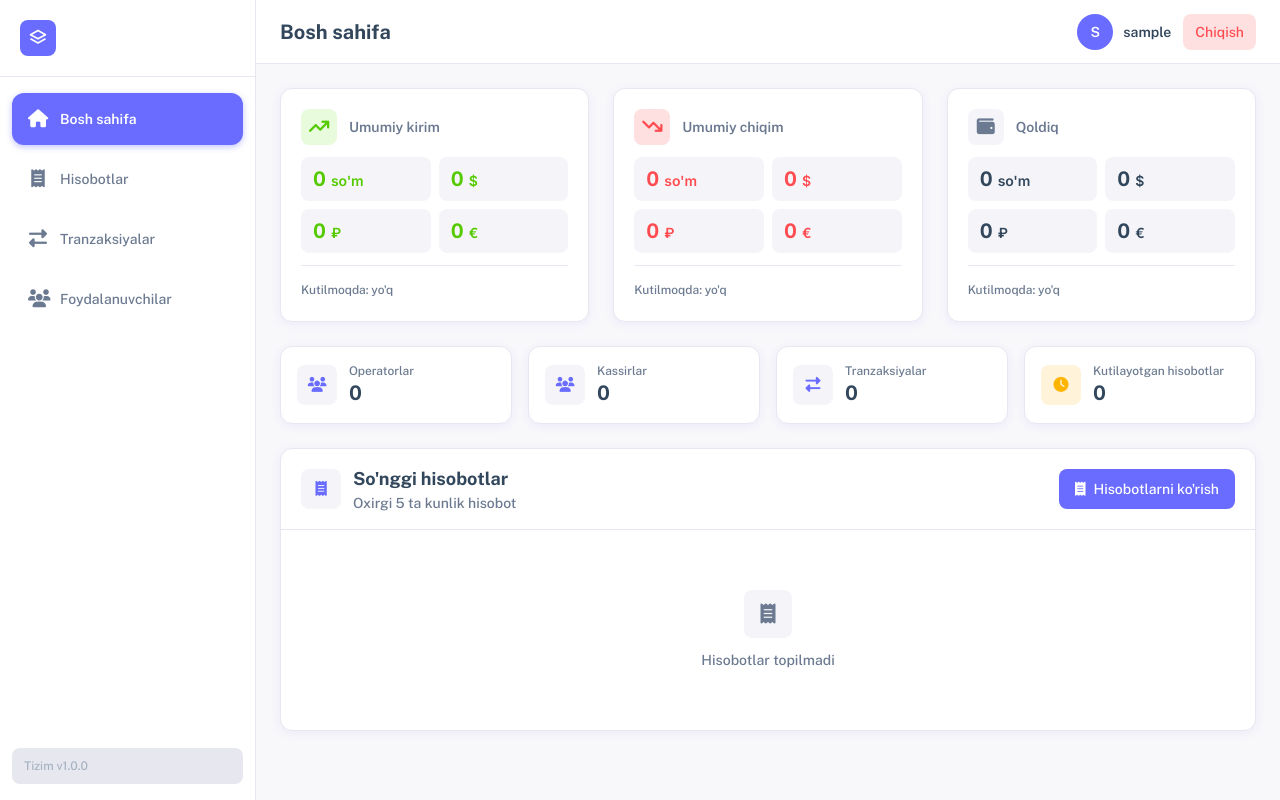
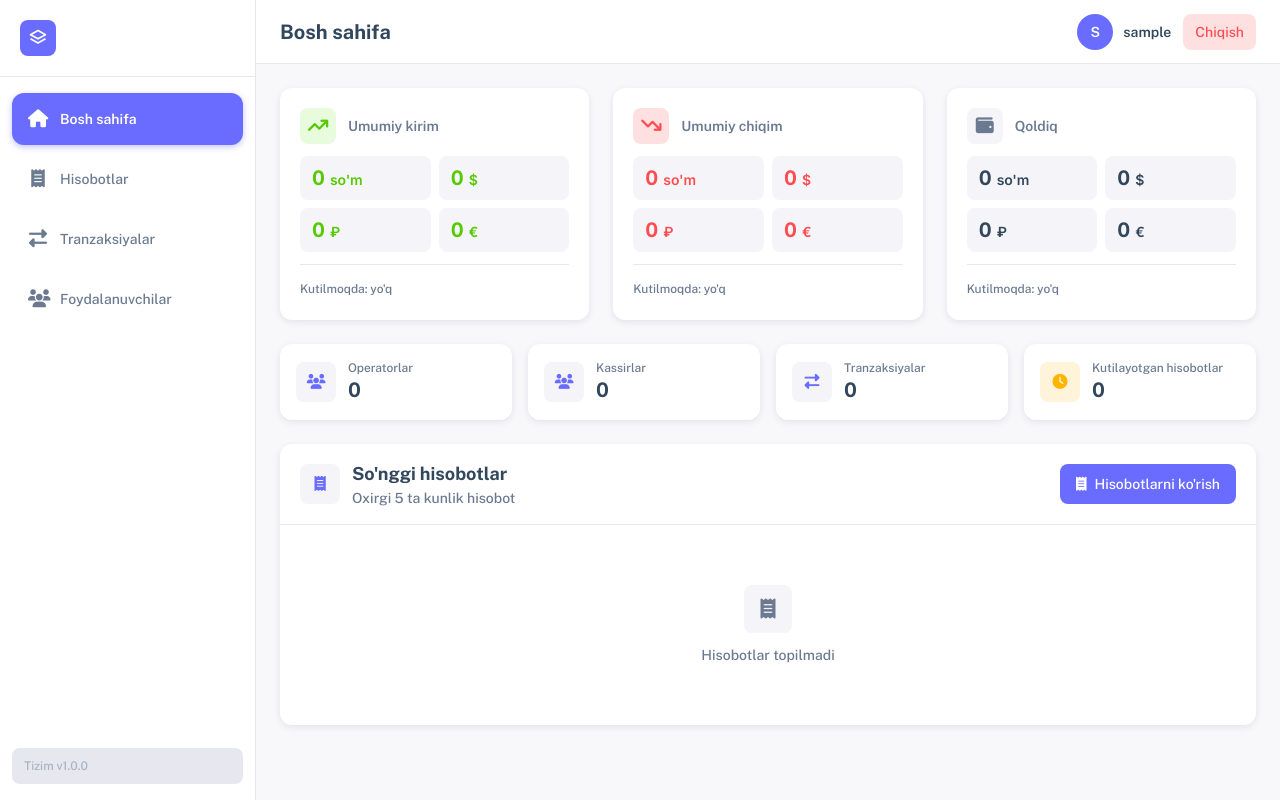
Before and after one commit to clashcoocac-cyber/finance, a Django app: page /dashboard/boss/ in a window 1280 px wide. Run offline with Django 4.2, Linux system fonts and the light colour scheme; the visitor is signed in with stand-in values (Sample User, id 1); data comes from the database, SQL or seed files in the repository; data that the repository does not hold is empty; some libraries are stand-ins or nearby versions.

Commit message:
style: match real Sneat card shadow/border spec, add focus ring, fix leftover Cyrillic
Verified against actual Sneat source (sneat-1.0.0.zip):
- .card in Sneat is shadow-only (border: 0, box-shadow:
  0 2px 6px 0 rgba(67,89,113,.12)) — ours had both a visible border AND
  a violet-tinted shadow. Update --shadow-card token to the real value
  and strip the redundant border from every card wrapper site-wide.
- Sneat's .form-control:focus has a subtle violet glow
  (box-shadow: 0 0 .25rem .05rem rgba(105,108,255,.1)); add the
  equivalent as a global focus rule (previously falling back to the
  browser's default blue outline).
- login.html still had a Cyrillic page title and its own one-off
  border; fixed to Latin and dropped the border to match every other
  card.

Co-Authored-By: Claude Sonnet 5 <noreply@anthropic.com>
Claude-Session: https://claude.ai/code/session_01ELD6hteTV6TXqvBvAzbjnE

```diff
--- a/templates/accounts/login.html
+++ b/templates/accounts/login.html
@@ -1,10 +1,10 @@
 {% extends "base.html" %}
 
-{% block title %}Тизимга кириш{% endblock %}
+{% block title %}Tizimga kirish{% endblock %}
 
 {% block content %}
 <div class="min-h-screen flex items-center justify-center p-4">
-    <div class="rounded-2xl shadow-lg p-8 w-full max-w-md fade-in" style="background: var(--color-surface); border: 1px solid var(--color-border);">
+    <div class="rounded-2xl shadow-lg p-8 w-full max-w-md fade-in" style="background: var(--color-surface);">
         <div class="flex items-center gap-4 mb-6">
             <span class="w-12 h-12 rounded-lg flex items-center justify-center shrink-0" style="background: var(--color-surface-muted); color: var(--color-brand);">
                 <svg class="w-6 h-6" viewBox="0 0 24 24" fill="none" stroke="currentColor" stroke-width="2" stroke-linecap="round" stroke-linejoin="round">
--- a/templates/accounts/user_list.html
+++ b/templates/accounts/user_list.html
@@ -5,7 +5,7 @@
 
 {% block page_content %}
 <div class="max-w-5xl mx-auto space-y-6">
-    <div class="rounded-xl border" style="background: var(--color-surface); border-color: var(--color-border);" x-data="{ open: {% if form.errors %}true{% else %}false{% endif %}, editUser: {id: '', username: '', company: ''}, editOpen: false }">
+    <div class="rounded-xl" style="background: var(--color-surface);" x-data="{ open: {% if form.errors %}true{% else %}false{% endif %}, editUser: {id: '', username: '', company: ''}, editOpen: false }">
         <div class="flex items-center justify-between px-5 py-4" style="border-bottom: 1px solid var(--color-border);">
             <div class="flex items-center gap-3">
                 <span class="flex items-center justify-center w-10 h-10 rounded-lg shrink-0" style="background: var(--color-surface-muted); color: var(--color-brand);">
--- a/templates/base.html
+++ b/templates/base.html
@@ -44,7 +44,7 @@
             --color-sidebar-active-bg: #696CFF;
             --color-sidebar-active-text: #FFFFFF;
 
-            --shadow-card: 0 2px 10px rgba(105, 108, 255, 0.08);
+            --shadow-card: 0 2px 6px 0 rgba(67, 89, 113, 0.12);
         }
         @media (prefers-color-scheme: dark) {
             :root:not([data-theme="light"]) {
@@ -60,7 +60,7 @@
                 --color-sidebar-text: #A7A3C0;
                 --color-sidebar-text-muted: #6B7290;
 
-                --shadow-card: 0 2px 10px rgba(0, 0, 0, 0.3);
+                --shadow-card: 0 2px 8px rgba(0, 0, 0, 0.32);
             }
         }
         body {
@@ -87,6 +87,13 @@
         .flatpickr-day.today { border-color: var(--color-brand); }
         /* Sneat-style soft elevation on every surface card (border + surface-bg combo). */
         [class*="rounded-xl"][style*="var(--color-surface)"]:not([style*="var(--color-surface-muted)"]) { box-shadow: var(--shadow-card); }
+        /* Sneat's violet focus glow, applied globally so every input/select/textarea/button gets it. */
+        input:not([type="checkbox"]):not([type="radio"]):focus,
+        select:focus, textarea:focus, button:focus-visible, a:focus-visible {
+            outline: none;
+            box-shadow: 0 0 0.25rem 0.05rem rgba(105, 108, 255, 0.25);
+            border-color: var(--color-brand) !important;
+        }
     </style>
 </head>
 <body class="min-h-screen">
--- a/templates/cashier_home.html
+++ b/templates/cashier_home.html
@@ -18,7 +18,7 @@
             {% include "partials/_payment_card.html" with title="Naqd" icon="cash" amounts_uzs=total.cash.uzs amounts_usd=total.cash.usd amounts_rub=total.cash.rub amounts_eur=total.cash.eur %}
         </div>
 
-        <div class="rounded-xl border" style="background: var(--color-surface); border-color: var(--color-border);">
+        <div class="rounded-xl" style="background: var(--color-surface);">
             <div class="flex items-center justify-between px-5 py-4" style="border-bottom: 1px solid var(--color-border);">
                 <div class="flex items-center gap-3">
                     <span class="w-10 h-10 rounded-lg flex items-center justify-center shrink-0" style="background: var(--color-surface-muted); color: var(--color-brand);">
--- a/templates/dashboard/boss.html
+++ b/templates/dashboard/boss.html
@@ -37,7 +37,7 @@
 
     <!-- System stats -->
     <div class="grid grid-cols-2 lg:grid-cols-4 gap-4">
-        <div class="rounded-xl border p-4 flex items-center gap-3" style="background: var(--color-surface); border-color: var(--color-border);">
+        <div class="rounded-xl p-4 flex items-center gap-3" style="background: var(--color-surface);">
             <span class="flex items-center justify-center w-10 h-10 rounded-lg shrink-0" style="background: var(--color-surface-muted); color: var(--color-brand);">
                 <i class="fa-solid fa-users"></i>
             </span>
@@ -46,7 +46,7 @@
                 <p class="text-xl font-bold money" style="color: var(--color-text);">{{ operator_count }}</p>
             </div>
         </div>
-        <div class="rounded-xl border p-4 flex items-center gap-3" style="background: var(--color-surface); border-color: var(--color-border);">
+        <div class="rounded-xl p-4 flex items-center gap-3" style="background: var(--color-surface);">
             <span class="flex items-center justify-center w-10 h-10 rounded-lg shrink-0" style="background: var(--color-surface-muted); color: var(--color-brand);">
                 <i class="fa-solid fa-users"></i>
             </span>
@@ -55,7 +55,7 @@
                 <p class="text-xl font-bold money" style="color: var(--color-text);">{{ cashier_count }}</p>
             </div>
         </div>
-        <div class="rounded-xl border p-4 flex items-center gap-3" style="background: var(--color-surface); border-color: var(--color-border);">
+        <div class="rounded-xl p-4 flex items-center gap-3" style="background: var(--color-surface);">
             <span class="flex items-center justify-center w-10 h-10 rounded-lg shrink-0" style="background: var(--color-surface-muted); color: var(--color-brand);">
                 <i class="fa-solid fa-right-left"></i>
             </span>
@@ -64,7 +64,7 @@
                 <p class="text-xl font-bold money" style="color: var(--color-text);">{{ transaction_count }}</p>
             </div>
         </div>
-        <div class="rounded-xl border p-4 flex items-center gap-3" style="background: var(--color-surface); border-color: var(--color-border);">
+        <div class="rounded-xl p-4 flex items-center gap-3" style="background: var(--color-surface);">
             <span class="flex items-center justify-center w-10 h-10 rounded-lg shrink-0" style="background: var(--color-pending-bg); color: var(--color-pending);">
                 <i class="fa-solid fa-clock"></i>
             </span>
@@ -76,7 +76,7 @@
     </div>
 
     <!-- Recent reports -->
-    <div class="rounded-xl border" style="background: var(--color-surface); border-color: var(--color-border);">
+    <div class="rounded-xl" style="background: var(--color-surface);">
         <div class="flex items-center justify-between px-5 py-4" style="border-bottom: 1px solid var(--color-border);">
             <div class="flex items-center gap-3">
                 <span class="flex items-center justify-center w-10 h-10 rounded-lg shrink-0" style="background: var(--color-surface-muted); color: var(--color-brand);">
--- a/templates/dashboard/operator.html
+++ b/templates/dashboard/operator.html
@@ -27,7 +27,7 @@
             {% include "partials/_payment_card.html" with title="Naqd" icon="cash" amounts_uzs=total.cash.uzs amounts_usd=total.cash.usd amounts_rub=total.cash.rub amounts_eur=total.cash.eur %}
         </div>
 
-        <div class="rounded-xl border" style="background: var(--color-surface); border-color: var(--color-border);">
+        <div class="rounded-xl" style="background: var(--color-surface);">
             <div class="flex items-center gap-3 px-5 py-4" style="border-bottom: 1px solid var(--color-border);">
                 <span class="w-10 h-10 rounded-lg flex items-center justify-center shrink-0" style="background: var(--color-surface-muted); color: var(--color-text-muted);">
                     <i class="fa-solid fa-receipt text-lg"></i>
--- a/templates/dashboard/operator_transactions.html
+++ b/templates/dashboard/operator_transactions.html
@@ -7,7 +7,7 @@
 
 {% block page_content %}
 <div class="max-w-7xl mx-auto space-y-6">
-        <div class="rounded-xl border p-5 flex flex-wrap items-center justify-between gap-4" style="background: var(--color-surface); border-color: var(--color-border);">
+        <div class="rounded-xl p-5 flex flex-wrap items-center justify-between gap-4" style="background: var(--color-surface);">
             <div class="flex flex-wrap items-center gap-3">
                 <label for="reportDate" class="text-sm font-medium whitespace-nowrap" style="color: var(--color-text);">Kun tanlash</label>
                 <div class="relative">
@@ -143,7 +143,7 @@
             </div>
         </div>
 
-        <div class="rounded-xl border" style="background: var(--color-surface); border-color: var(--color-border);">
+        <div class="rounded-xl" style="background: var(--color-surface);">
             <div class="px-5 py-4" style="border-bottom: 1px solid var(--color-border);">
                 <form method="get" class="grid grid-cols-1 md:grid-cols-4 gap-3">
                     <input type="hidden" name="report_date" value="{{ report_date }}">
--- a/templates/edit_tran.html
+++ b/templates/edit_tran.html
@@ -8,7 +8,7 @@
 {% block page_content %}
 <div class="max-w-2xl mx-auto space-y-6">
     <!-- Read-only info -->
-    <div class="rounded-xl border p-5" style="background: var(--color-surface); border-color: var(--color-border);">
+    <div class="rounded-xl p-5" style="background: var(--color-surface);">
         <div class="grid grid-cols-1 sm:grid-cols-3 gap-4 text-sm">
             <div>
                 <p class="text-xs font-medium uppercase tracking-wide mb-1" style="color: var(--color-text-muted);">Sana/Vaqt</p>
@@ -26,7 +26,7 @@
     </div>
 
     <!-- Edit form -->
-    <div class="rounded-xl border" style="background: var(--color-surface); border-color: var(--color-border);">
+    <div class="rounded-xl" style="background: var(--color-surface);">
         <div class="flex items-center gap-3 px-5 py-4" style="border-bottom: 1px solid var(--color-border);">
             <span class="flex items-center justify-center w-10 h-10 rounded-lg shrink-0" style="background: var(--color-surface-muted); color: var(--color-brand);">
                 <svg class="w-5 h-5" viewBox="0 0 24 24" fill="none" stroke="currentColor" stroke-width="2" stroke-linecap="round" stroke-linejoin="round"><path d="M4 20h4l10-10-4-4L4 16v4z"></path><path d="M13.5 6.5l4 4"></path></svg>
--- a/templates/expenses_page.html
+++ b/templates/expenses_page.html
@@ -7,7 +7,7 @@
 {% block page_content %}
 <div class="max-w-7xl mx-auto">
     {{ form.category_options|json_script:"category-options-data" }}
-    <div class="rounded-xl border" style="background: var(--color-surface); border-color: var(--color-border);">
+    <div class="rounded-xl" style="background: var(--color-surface);">
             <div class="flex flex-wrap items-center justify-between gap-3 px-5 py-4" style="border-bottom: 1px solid var(--color-border);">
                 <div class="flex items-center gap-3">
                     <span class="w-10 h-10 rounded-lg flex items-center justify-center shrink-0" style="background: var(--color-negative-bg); color: var(--color-negative);">
--- a/templates/incomes_page.html
+++ b/templates/incomes_page.html
@@ -6,7 +6,7 @@
 
 {% block page_content %}
 <div class="max-w-7xl mx-auto">
-    <div class="rounded-xl border" style="background: var(--color-surface); border-color: var(--color-border);">
+    <div class="rounded-xl" style="background: var(--color-surface);">
             <div class="flex flex-wrap items-center justify-between gap-3 px-5 py-4" style="border-bottom: 1px solid var(--color-border);">
                 <div class="flex items-center gap-3">
                     <span class="w-10 h-10 rounded-lg flex items-center justify-center shrink-0" style="background: var(--color-positive-bg); color: var(--color-positive);">
--- a/templates/partials/_payment_card.html
+++ b/templates/partials/_payment_card.html
@@ -3,7 +3,7 @@
    but a plain amounts shape (uzs/usd/rub/eur, no "total_" prefix, no confirmed/pending split).
    icon: "cash" gets a positive-tinted badge, anything else (click channels) gets a brand-tinted badge —
    so the cash channel reads visually distinct from the card channels.{% endcomment %}
-<div class="rounded-xl p-5 border" style="background: var(--color-surface); border-color: var(--color-border);">
+<div class="rounded-xl p-5" style="background: var(--color-surface);">
     <div class="flex items-center gap-3 mb-3">
         <span class="flex items-center justify-center w-9 h-9 rounded-lg shrink-0"
               style="background: {% if icon == 'cash' %}var(--color-positive-bg){% else %}var(--color-surface-muted){% endif %};
--- a/templates/partials/_stat_card.html
+++ b/templates/partials/_stat_card.html
@@ -1,5 +1,5 @@
 {% load custom_filters %}
-<div class="rounded-xl p-5 border" style="background: var(--color-surface); border-color: var(--color-border);">
+<div class="rounded-xl p-5" style="background: var(--color-surface);">
     <div class="flex items-center justify-between mb-3">
         <div class="flex items-center gap-3">
             <span class="flex items-center justify-center w-9 h-9 rounded-lg shrink-0"
--- a/templates/reports/boss_reports.html
+++ b/templates/reports/boss_reports.html
@@ -7,7 +7,7 @@
 {% block page_content %}
 <div class="max-w-7xl mx-auto space-y-6" id="invoice">
     <!-- Filter bar -->
-    <div class="rounded-xl border p-5" style="background: var(--color-surface); border-color: var(--color-border);">
+    <div class="rounded-xl p-5" style="background: var(--color-surface);">
         {% include "partials/_filter_bar.html" with action=request.path date_from=from date_to=to search=q selected_categories=categories category_options=category_options type_filter=True type_value=type %}
     </div>
 
@@ -24,7 +24,7 @@
     </div>
 
     <!-- Reports table -->
-    <div class="rounded-xl border" style="background: var(--color-surface); border-color: var(--color-border);">
+    <div class="rounded-xl" style="background: var(--color-surface);">
         <div class="flex items-center justify-between px-5 py-4" style="border-bottom: 1px solid var(--color-border);">
             <div class="flex items-center gap-3">
                 <span class="flex items-center justify-center w-10 h-10 rounded-lg shrink-0" style="background: var(--color-surface-muted); color: var(--color-brand);">
--- a/templates/reports/cashier_reports.html
+++ b/templates/reports/cashier_reports.html
@@ -17,11 +17,11 @@
             </span>
         </div>
 
-        <div class="rounded-xl border p-5" style="background: var(--color-surface); border-color: var(--color-border);">
+        <div class="rounded-xl p-5" style="background: var(--color-surface);">
             {% include "partials/_filter_bar.html" with action=request.path date_from=from date_to=to search=q selected_categories=categories category_options=category_options %}
         </div>
 
-        <div class="rounded-xl border" style="background: var(--color-surface); border-color: var(--color-border);">
+        <div class="rounded-xl" style="background: var(--color-surface);">
             <div class="flex items-center gap-3 px-5 py-4" style="border-bottom: 1px solid var(--color-border);">
                 <span class="w-10 h-10 rounded-lg flex items-center justify-center shrink-0" style="background: var(--color-positive-bg); color: var(--color-positive);">
                     <i class="fa-solid fa-arrow-trend-up text-lg"></i>
--- a/templates/reports/operator_reports.html
+++ b/templates/reports/operator_reports.html
@@ -7,7 +7,7 @@
 
 {% block page_content %}
 <div class="max-w-7xl mx-auto space-y-6">
-        <div class="rounded-xl border p-5 flex flex-wrap items-center gap-3" style="background: var(--color-surface); border-color: var(--color-border);">
+        <div class="rounded-xl p-5 flex flex-wrap items-center gap-3" style="background: var(--color-surface);">
             <label for="reportDate" class="text-sm font-medium whitespace-nowrap" style="color: var(--color-text);">Kun tanlash</label>
             <div class="relative">
                 <i class="fa-solid fa-calendar-days absolute left-3 top-1/2 -translate-y-1/2" style="color: var(--color-text-muted);"></i>
@@ -45,7 +45,7 @@
             </span>
         </div>
 
-        <div class="rounded-xl border p-3" style="background: var(--color-surface); border-color: var(--color-border);">
+        <div class="rounded-xl p-3" style="background: var(--color-surface);">
             <form method="get" class="flex flex-wrap items-end gap-2">
                 <div>
                     {% include "partials/_date_range_input.html" with date_from=from date_to=to label="Sana oralig'i" %}
@@ -62,7 +62,7 @@
             </form>
         </div>
 
-        <div class="rounded-xl border" style="background: var(--color-surface); border-color: var(--color-border);">
+        <div class="rounded-xl" style="background: var(--color-surface);">
             <div class="flex items-center gap-3 px-5 py-4" style="border-bottom: 1px solid var(--color-border);">
                 <span class="w-10 h-10 rounded-lg flex items-center justify-center shrink-0" style="background: var(--color-positive-bg); color: var(--color-positive);">
                     <i class="fa-solid fa-receipt text-lg"></i>
--- a/templates/transaction_page.html
+++ b/templates/transaction_page.html
@@ -10,7 +10,7 @@
     {% include "partials/_filter_bar.html" with action=request.path date_from=from date_to=to search=q selected_categories=categories category_options=category_options %}
 
     <!-- Totals strip -->
-    <div class="rounded-xl border p-5 flex flex-wrap gap-6" style="background: var(--color-surface); border-color: var(--color-border);">
+    <div class="rounded-xl p-5 flex flex-wrap gap-6" style="background: var(--color-surface);">
         <div>
             <p class="text-xs font-medium uppercase tracking-wide mb-1" style="color: var(--color-text-muted);">Jami so'm</p>
             <p class="text-lg font-bold money" style="color: var(--color-text);">{{ total_uzs|format_currency }}</p>
@@ -29,7 +29,7 @@
         </div>
     </div>
 
-    <div class="rounded-xl border" style="background: var(--color-surface); border-color: var(--color-border);">
+    <div class="rounded-xl" style="background: var(--color-surface);">
         <div class="flex items-center gap-3 px-5 py-4" style="border-bottom: 1px solid var(--color-border);">
             <span class="flex items-center justify-center w-10 h-10 rounded-lg shrink-0" style="background: var(--color-surface-muted); color: var(--color-brand);">
                 <i class="fa-solid fa-right-left"></i>
```
